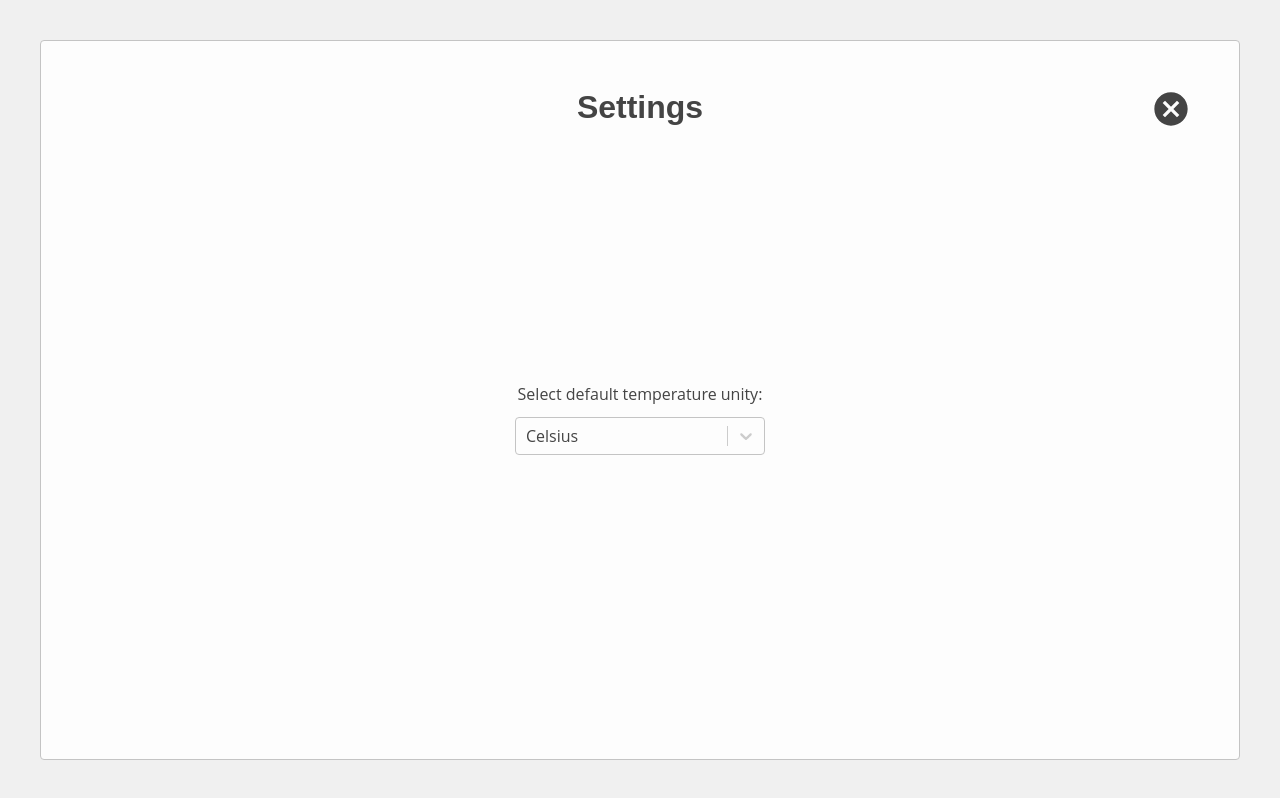
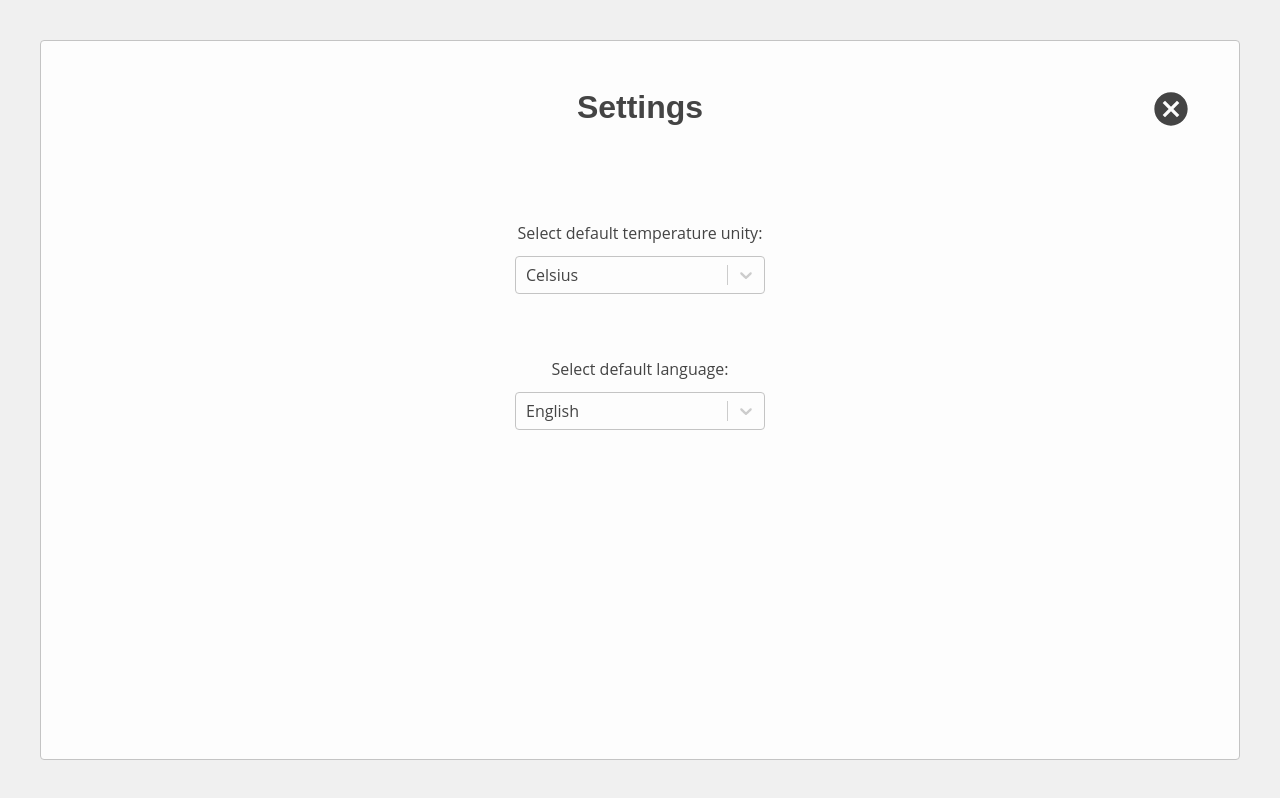
Before and after one commit to Azzyew/kanda-weather-dashboard, a React (Create React App) app: page / in a window 1280 px wide. Both pictures are taken after a click on the button 1187 px from the left and 67 px from the top of the page. Built offline with nearby package versions, Linux system fonts and the light colour scheme.

Commit message:
save default language in localStorage

```diff
--- a/public/index.html
+++ b/public/index.html
@@ -1,5 +1,5 @@
 <!DOCTYPE html>
-<html lang="en">
+<html lang="en-US">
   <head>
     <meta charset="utf-8" />
     <meta name="viewport" content="width=device-width, initial-scale=1" />
--- a/src/components/Settings/Options/index.jsx
+++ b/src/components/Settings/Options/index.jsx
@@ -1,5 +1,7 @@
-import { useState } from "react"
 import Select from "react-select"
+import i18next from "i18next"
+import { useSettings } from "../../../contexts/settingsContext"
+
 import OptionsContainer from "./style"
 import {
   controlStyles,
@@ -7,28 +9,44 @@ import {
   valueStyles,
   menuStyles
 } from '../../SelectInput/style'
-import { useSettings } from "../../../contexts/settingsContext"
 
 export function Options() {
   const {
+    temperatureOptions,
     defaultTemperatureUnity,
     setDefaultTemperatureUnity,
-    temperatureOptions
+    languageOptions,
+    defaultLanguage,
+    setDefaultLanguage
   } = useSettings()
 
-  const [temperatureUnity, setTemperatureUnity] = useState(defaultTemperatureUnity)
-
-  function setDefaultTemperature(e) {
-    setTemperatureUnity(e)
+  function configureDefaultTemperature(e) {
     setDefaultTemperatureUnity(e)
     localStorage.setItem('defaultTemperatureUnity', e.value)
+  }
+
+  function configureDefaultLanguage(e) {
+    setDefaultLanguage(e)
+    i18next.changeLanguage(e.value)
+    localStorage.setItem('defaultLanguage', e.value)
   }
 
   return (
     <OptionsContainer>
       <p>Select default temperature unity:</p>
-      <Select value={temperatureUnity} options={temperatureOptions}
-            isSearchable={false} onChange={e => setDefaultTemperature(e)}
+      <Select value={defaultTemperatureUnity} options={temperatureOptions}
+            isSearchable={false} onChange={e => configureDefaultTemperature(e)}
+            styles={{
+                control: controlStyles,
+                menu: menuStyles,
+                option: optionStyles,
+                singleValue: valueStyles,
+            }}
+        />
+
+      <p>Select default language:</p>
+      <Select value={defaultLanguage} options={languageOptions}
+            isSearchable={false} onChange={e => configureDefaultLanguage(e)}
             styles={{
                 control: controlStyles,
                 menu: menuStyles,
--- a/src/components/Settings/Options/style.js
+++ b/src/components/Settings/Options/style.js
@@ -3,11 +3,10 @@ import styled from 'styled-components'
 const OptionsContainer = styled.div`
     flex: 1;
     display: flex;
-    justify-content: center;
     flex-direction: column;
 
     p {
-        margin-bottom: .75rem;
+        margin: 4rem 0 .75rem;
     }
 `
 export default OptionsContainer
--- a/src/components/Settings/style.js
+++ b/src/components/Settings/style.js
@@ -19,6 +19,10 @@ const SettingsContainer = styled.div`
       right: 0;
     }
   }
+
+  h1 {
+    margin-bottom: 2rem;
+  }
 `
 
 export default SettingsContainer
--- a/src/contexts/settingsContext.js
+++ b/src/contexts/settingsContext.js
@@ -1,4 +1,5 @@
 import { useState, createContext, useContext } from "react"
+import i18next from "i18next"
 
 export const SettingsContext = createContext({})
 
@@ -16,18 +17,42 @@ export function SettingsContextProvider({ children }) {
 
         const defaultUnity = temperatureOptions.filter(option => {
             if (option.value === storagedUnity) {
-                return storagedUnity
-            } else return null
+                return true
+            } else return false
         })
 
         return (defaultUnity[0] ?? temperatureOptions[0])
     })
 
+    const languageOptions = [
+        { value: "en-US", label: "English" },
+        { value: "pt-BR", label: "Português" }
+    ]
+
+    const [
+        defaultLanguage,
+        setDefaultLanguage
+    ] = useState(() => {
+        const storagedLanguage = localStorage.getItem('defaultLanguage')
+
+        const defaultLanguage = languageOptions.filter(option => {
+            if (option.value === storagedLanguage) {
+                i18next.changeLanguage(option.value)
+                return true
+            } else return false
+        })
+
+        return (defaultLanguage[0] ?? languageOptions[0])
+    })
+
     return (
         <SettingsContext.Provider value={{
+            temperatureOptions,
             defaultTemperatureUnity,
             setDefaultTemperatureUnity,
-            temperatureOptions
+            languageOptions,
+            defaultLanguage,
+            setDefaultLanguage
         }}>
             {children}
         </SettingsContext.Provider>
--- a/src/translate/index.js
+++ b/src/translate/index.js
@@ -11,7 +11,7 @@ const resources = {
 i18n.use(initReactI18next)
     .init({
         resources,
-        lng: 'pt-BR',
+        lng: 'en-US',
         interpolation: {
             escapeValue: false
         }
```
